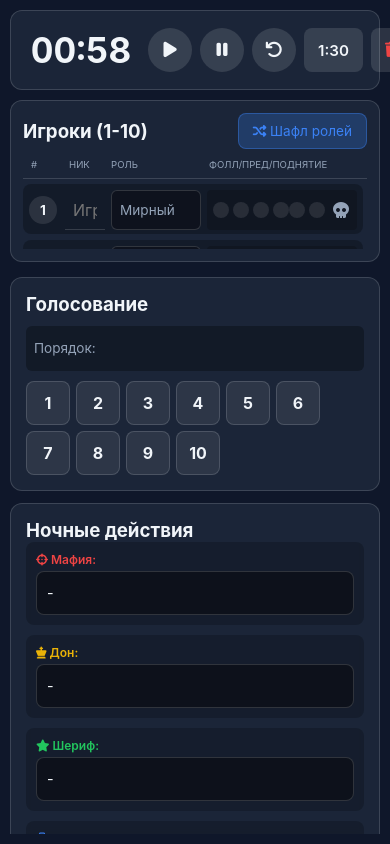
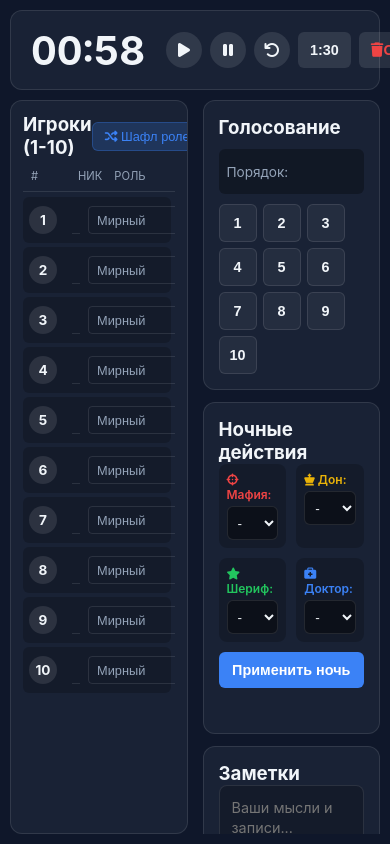
Before and after one commit to b9t9kkv95g-cell/mafia-panel, a plain HTML site: page index.html in a window 390 px wide. Both pictures are taken after a click on the button 170 px from the left and 50 px from the top of the page. Drawn offline with Linux system fonts and the light colour scheme.

Commit message:
Add files via upload

```diff
--- a/app.js
+++ b/app.js
@@ -11,7 +11,6 @@
 }
 
 let soundPlayed = false;
-let audioContext = null;
 
 // --- PLAYERS LOGIC ---
 const ROLES = [
@@ -242,7 +241,7 @@
     }
 };
 
-// --- TIMER LOGIC (ОПТИМИЗИРОВАНО ДЛЯ iOS) ---
+// --- TIMER LOGIC ---
 let timerInterval;
 let seconds = 60;
 let isRunning = false;
@@ -253,50 +252,16 @@
     const pauseBtn = document.getElementById('btn-pause');
     const resetBtn = document.getElementById('btn-reset');
     const set130Btn = document.getElementById('btn-set130');
-    const timerBeep = document.getElementById('timer-beep');
+    const timerBeep = document.getElementById('timer-beep'); // Получаем аудио элемент
 
-    // Инициализация AudioContext для iOS
-    function initAudioContext() {
-        if (!audioContext && (window.AudioContext || window.webkitAudioContext)) {
-            try {
-                audioContext = new (window.AudioContext || window.webkitAudioContext)();
-                console.log("AudioContext создан");
-            } catch (e) {
-                console.log("Ошибка создания AudioContext:", e);
+    // Отладочная информация
+    console.log("Аудио элемент найден:", timerBeep);
+    console.log("Аудио готовность:", timerBeep?.readyState);
+
+    // Предзагружаем звук для улучшения отзывчивости
+    if (timerBeep) {
+        timerBeep.load(); // Принудительная загрузка
     }
-        }
-    }
-
-    // Активация аудио для iOS (требуется user gesture)
-    function activateAudioForIOS() {
-        // Активируем AudioContext
-        initAudioContext();
-
-        // Пробуем активировать аудио элемент
-        if (timerBeep) {
-            timerBeep.volume = 0.001;
-            timerBeep.play().then(() => {
-                timerBeep.pause();
-                timerBeep.currentTime = 0;
-                timerBeep.volume = 1;
-            }).catch(e => {
-                console.log("iOS audio activation failed:", e);
-            });
-        }
-
-        // Активируем AudioContext если он в suspended состоянии
-        if (audioContext && audioContext.state === 'suspended') {
-            audioContext.resume().then(() => {
-                console.log("AudioContext активирован");
-            });
-        }
-    }
-
-    // Активируем аудио при первом касании
-    document.addEventListener('touchstart', activateAudioForIOS, { once: true });
-
-    // Активируем при клике на старт
-    startBtn.addEventListener('click', activateAudioForIOS);
 
     function updateDisplay() {
         const mins = Math.floor(seconds / 60);
@@ -306,48 +271,65 @@
         if (seconds <= 10 && seconds > 0) {
             display.classList.add('danger');
 
+            // Воспроизводим звук, когда осталось 10 секунд и звук ещё не играл
             if (!soundPlayed && isRunning) {
                 playBeepSound();
-                soundPlayed = true;
+                soundPlayed = true; // Устанавливаем флаг, что звук сыгран
             }
         } else {
             display.classList.remove('danger');
         }
 
+        // Сбрасываем флаг звука, когда таймер заканчивается или сбрасывается
         if (seconds === 0) {
             soundPlayed = false;
-            // Вибро при завершении таймера
-            if (navigator.vibrate) {
-                navigator.vibrate([200, 100, 200, 100, 200]);
-            }
         }
     }
 
     function playBeepSound() {
-        // Пробуем использовать аудио элемент
         if (timerBeep) {
-            timerBeep.currentTime = 0;
-            const playPromise = timerBeep.play();
+            timerBeep.currentTime = 0; // Перематываем в начало
 
-            if (playPromise !== undefined) {
-                playPromise.catch(e => {
-                    console.log("Audio element failed, using Web Audio");
-                    playWebAudioBeep();
+            // Пытаемся воспроизвести внешний звук
+            timerBeep.play().catch(e => {
+                console.log("Не удалось воспроизвести внешний звук, пробуем встроенный:", e);
+
+                // Пробуем использовать встроенный звук через Web Audio API
+                try {
+                    // Создаём простой звуковой сигнал
+                    const audioContext = new (window.AudioContext || window.webkitAudioContext)();
+                    const oscillator = audioContext.createOscillator();
+                    const gainNode = audioContext.createGain();
+
+                    oscillator.connect(gainNode);
+                    gainNode.connect(audioContext.destination);
+
+                    oscillator.frequency.value = 800; // Частота
+                    oscillator.type = 'sine'; // Тип волны
+
+                    gainNode.gain.setValueAtTime(0.3, audioContext.currentTime);
+                    gainNode.gain.exponentialRampToValueAtTime(0.01, audioContext.currentTime + 0.5);
+
+                    oscillator.start(audioContext.currentTime);
+                    oscillator.stop(audioContext.currentTime + 0.5);
+
+                    console.log("Воспроизведён встроенный звук");
+                } catch (innerError) {
+                    console.log("Не удалось воспроизвести звук вообще:", innerError);
+
+                    // Показываем визуальное предупреждение
+                    display.style.animation = "pulse 0.5s infinite";
+                    setTimeout(() => {
+                        display.style.animation = "";
+                    }, 5000);
+                }
             });
-            }
         } else {
-            playWebAudioBeep();
-        }
-    }
+            console.log("Аудио-элемент не найден");
 
-    function playWebAudioBeep() {
+            // Пробуем встроенный звук как запасной вариант
             try {
-            initAudioContext();
-            if (!audioContext || audioContext.state === 'suspended') {
-                if (audioContext) audioContext.resume();
-                return;
-            }
-
+                const audioContext = new (window.AudioContext || window.webkitAudioContext)();
                 const oscillator = audioContext.createOscillator();
                 const gainNode = audioContext.createGain();
 
@@ -357,20 +339,21 @@
                 oscillator.frequency.value = 800;
                 oscillator.type = 'sine';
 
-            gainNode.gain.setValueAtTime(0.1, audioContext.currentTime);
-            gainNode.gain.exponentialRampToValueAtTime(0.001, audioContext.currentTime + 0.3);
+                gainNode.gain.setValueAtTime(0.3, audioContext.currentTime);
+                gainNode.gain.exponentialRampToValueAtTime(0.01, audioContext.currentTime + 0.5);
 
                 oscillator.start(audioContext.currentTime);
-            oscillator.stop(audioContext.currentTime + 0.3);
+                oscillator.stop(audioContext.currentTime + 0.5);
             } catch (e) {
-            console.log("Web Audio also failed:", e);
+                console.log("Не удалось создать звук:", e);
+            }
         }
     }
 
     startBtn.onclick = () => {
         if (!isRunning && seconds > 0) {
             isRunning = true;
-            soundPlayed = false;
+            soundPlayed = false; // Сбрасываем флаг при старте
             timerInterval = setInterval(() => {
                 if (seconds > 0) {
                     seconds--;
@@ -394,7 +377,7 @@
         isRunning = false;
         clearInterval(timerInterval);
         seconds = 60;
-        soundPlayed = false;
+        soundPlayed = false; // Сбрасываем флаг при сбросе
         updateDisplay();
     };
 
@@ -402,7 +385,7 @@
         isRunning = false;
         clearInterval(timerInterval);
         seconds = 90;
-        soundPlayed = false;
+        soundPlayed = false; // Сбрасываем флаг при установке нового времени
         updateDisplay();
     };
 
@@ -442,22 +425,3 @@
         setTimeout(() => alert(`💀 ПОБЕДА МАФИИ! (Мафия: ${mafiaCount} / Мирные: ${civCount})`), 100);
     }
 }
-
-// iOS специфичные функции
-window.addEventListener('resize', () => {
-    // Фикс для пересчета высоты при повороте iOS
-    const vh = window.innerHeight * 0.01;
-    document.documentElement.style.setProperty('--vh', `${vh}px`);
-});
-
-// Предотвращаем контекстное меню на iOS
-document.addEventListener('contextmenu', function(e) {
-    e.preventDefault();
-});
-
-// Предотвращаем выделение текста при долгом нажатии на iOS
-document.addEventListener('selectstart', function(e) {
-    if (e.target.tagName !== 'INPUT' && e.target.tagName !== 'TEXTAREA') {
-        e.preventDefault();
-    }
-});
--- a/style.css
+++ b/style.css
@@ -1,7 +1,7 @@
 :root {
     --bg-color: #0f172a;
-    --panel-bg: rgba(30, 41, 59, 0.85);
-    --border-color: rgba(255, 255, 255, 0.15);
+    --panel-bg: rgba(30, 41, 59, 0.7);
+    --border-color: rgba(255, 255, 255, 0.1);
     --text-primary: #f1f5f9;
     --text-secondary: #94a3b8;
     --accent-red: #ef4444;
@@ -10,27 +10,17 @@
     --accent-gold: #eab308;
     --glass-shadow: 0 4px 30px rgba(0, 0, 0, 0.5);
     --font-main: -apple-system, BlinkMacSystemFont, 'Segoe UI', Roboto, Oxygen, Ubuntu, sans-serif;
-    --vh: 1vh;
 }
 
 * {
     box-sizing: border-box;
     margin: 0;
     padding: 0;
-    -webkit-tap-highlight-color: transparent;
-    -webkit-touch-callout: none;
-}
-
-input, textarea, select {
-    -webkit-user-select: text;
-    user-select: text;
 }
 
 html, body {
     height: 100%;
     overflow: hidden;
-    -webkit-text-size-adjust: 100%;
-    touch-action: manipulation;
 }
 
 body {
@@ -42,7 +32,6 @@
     padding: 10px;
     gap: 10px;
     height: 100vh;
-    height: calc(var(--vh, 1vh) * 100);
 }
 
 .app-container {
@@ -50,7 +39,6 @@
     flex-direction: column;
     height: 100%;
     gap: 10px;
-    -webkit-overflow-scrolling: touch;
 }
 
 /* HEADER */
@@ -58,28 +46,25 @@
     display: flex;
     justify-content: space-between;
     align-items: center;
-    padding: 10px 15px;
+    padding: 10px 20px;
     background: var(--panel-bg);
     border-radius: 12px;
     border: 1px solid var(--border-color);
-    min-height: 70px;
+    min-height: 80px;
     flex-shrink: 0;
-    backdrop-filter: blur(10px);
-    -webkit-backdrop-filter: blur(10px);
 }
 
 .timer-section {
     display: flex;
     align-items: center;
-    gap: 12px;
+    gap: 15px;
 }
 
 .timer-display {
-    font-size: 2.2rem;
+    font-size: 2.5rem;
     font-weight: 700;
     font-variant-numeric: tabular-nums;
-    min-width: 110px;
-    text-align: center;
+    min-width: 120px;
 }
 
 .timer-display.danger {
@@ -105,45 +90,40 @@
     outline: none;
     transition: all 0.2s;
     user-select: none;
-    -webkit-appearance: none;
-    appearance: none;
-    font-family: inherit;
 }
 
 .btn-icon {
-    width: 44px;
-    height: 44px;
+    width: 36px;
+    height: 36px;
     border-radius: 50%;
-    background: rgba(255, 255, 255, 0.12);
+    background: rgba(255, 255, 255, 0.1);
     color: var(--text-primary);
     display: flex;
     justify-content: center;
     align-items: center;
-    font-size: 1.1rem;
+    font-size: 1rem;
 }
 
 .btn-text {
-    padding: 0 14px;
-    height: 44px;
+    padding: 0 12px;
+    height: 36px;
     display: flex;
     align-items: center;
-    border-radius: 8px;
-    background: rgba(255, 255, 255, 0.12);
+    border-radius: 6px;
+    background: rgba(255, 255, 255, 0.1);
     color: var(--text-primary);
     font-weight: 600;
-    font-size: 0.95rem;
-    white-space: nowrap;
+    font-size: 0.9rem;
 }
 
 .btn-small {
-    padding: 8px 14px;
-    font-size: 0.85rem;
-    border-radius: 8px;
-    background: rgba(59, 130, 246, 0.25);
+    padding: 6px 12px;
+    font-size: 0.8rem;
+    border-radius: 6px;
+    background: rgba(59, 130, 246, 0.2);
     color: var(--accent-blue);
-    border: 1px solid rgba(59, 130, 246, 0.4);
+    border: 1px solid rgba(59, 130, 246, 0.3);
     white-space: nowrap;
-    min-height: 36px;
 }
 
 /* MAIN GRID */
@@ -153,14 +133,7 @@
     gap: 15px;
     flex: 1;
     min-height: 0;
-    height: calc(calc(var(--vh, 1vh) * 100) - 100px);
-}
-
-@media (max-width: 1024px) {
-    .main-grid {
-        grid-template-columns: 1fr;
-        height: auto;
-    }
+    height: calc(100vh - 120px);
 }
 
 /* LEFT PANEL - ИГРОКИ */
@@ -173,8 +146,6 @@
     flex-direction: column;
     overflow: hidden;
     height: 100%;
-    backdrop-filter: blur(10px);
-    -webkit-backdrop-filter: blur(10px);
 }
 
 .panel-header {
@@ -198,23 +169,14 @@
     flex-shrink: 0;
 }
 
-@media (max-width: 768px) {
-    .players-header-row {
-        grid-template-columns: 30px 1fr 90px 150px;
-        font-size: 0.6rem;
-        gap: 8px;
-    }
-}
-
 .players-list {
     display: flex;
     flex-direction: column;
-    gap: 6px;
+    gap: 4px;
     overflow-y: auto;
     flex: 1;
     min-height: 0;
     padding-right: 4px;
-    -webkit-overflow-scrolling: touch;
 }
 
 .player-row {
@@ -222,20 +184,11 @@
     grid-template-columns: 35px 1fr 110px 220px;
     align-items: center;
     gap: 8px;
-    padding: 8px;
-    background: rgba(0, 0, 0, 0.25);
-    border-radius: 8px;
-    min-height: 50px;
-    font-size: 0.95rem;
-}
-
-@media (max-width: 768px) {
-    .player-row {
-        grid-template-columns: 30px 1fr 90px 150px;
-        gap: 6px;
-        padding: 6px;
-        font-size: 0.85rem;
-    }
+    padding: 6px;
+    background: rgba(0, 0, 0, 0.2);
+    border-radius: 6px;
+    min-height: 46px;
+    font-size: 0.9rem;
 }
 
 .player-row.dead {
@@ -260,40 +213,27 @@
     background: transparent;
     border: none;
     color: var(--text-primary);
-    padding: 8px;
-    border-bottom: 1px solid rgba(255, 255, 255, 0.15);
-    font-size: 16px;
-    height: 40px;
-    font-family: inherit;
+    padding: 4px;
+    border-bottom: 1px solid rgba(255, 255, 255, 0.1);
+    font-size: 0.9rem;
+    height: 28px;
 }
 
 .role-select {
     width: 100%;
-    background: rgba(0, 0, 0, 0.3);
-    border: 1px solid rgba(255, 255, 255, 0.15);
+    background: transparent;
+    border: 1px solid rgba(255, 255, 255, 0.1);
     color: var(--text-secondary);
-    border-radius: 6px;
-    padding: 8px;
+    border-radius: 4px;
+    padding: 4px;
     cursor: pointer;
-    font-size: 0.85rem;
-    height: 40px;
-    font-family: inherit;
-    -webkit-appearance: none;
-    appearance: none;
+    font-size: 0.8rem;
+    height: 28px;
 }
 
-.role-select.mafia {
-    color: var(--accent-red);
-    border-color: var(--accent-red);
-}
-.role-select.sheriff {
-    color: var(--accent-green);
-    border-color: var(--accent-green);
-}
-.role-select.don {
-    color: var(--accent-gold);
-    border-color: var(--accent-gold);
-}
+.role-select.mafia { color: var(--accent-red); border-color: var(--accent-red); }
+.role-select.sheriff { color: var(--accent-green); border-color: var(--accent-green); }
+.role-select.don { color: var(--accent-gold); border-color: var(--accent-gold); }
 
 .player-controls-group {
     display: flex;
@@ -311,12 +251,10 @@
 }
 
 .foul-dot, .pred-dot {
-    width: 16px;
-    height: 16px;
-    min-width: 16px;
-    min-height: 16px;
+    width: 12px;
+    height: 12px;
     border-radius: 50%;
-    background: rgba(255, 255, 255, 0.1);
+    background: rgba(255, 255, 255, 0.08);
     cursor: pointer;
     border: 1px solid transparent;
 }
@@ -331,8 +269,7 @@
     cursor: pointer;
     font-size: 1rem;
     padding: 0 4px;
-    width: 32px;
-    height: 32px;
+    width: 26px;
     display: flex;
     align-items: center;
     justify-content: center;
@@ -349,21 +286,12 @@
     height: 100%;
 }
 
-@media (max-width: 1024px) {
-    .control-panel {
-        height: auto;
-        min-height: 50vh;
-    }
-}
-
 .glass-panel {
     background: var(--panel-bg);
     border: 1px solid var(--border-color);
     border-radius: 12px;
     padding: 15px;
     flex-shrink: 0;
-    backdrop-filter: blur(10px);
-    -webkit-backdrop-filter: blur(10px);
 }
 
 /* ГОЛОСОВАНИЕ */
@@ -392,14 +320,13 @@
 .candidate-chip {
     background: var(--accent-blue);
     color: white;
-    padding: 6px 12px;
+    padding: 4px 10px;
     border-radius: 16px;
     font-weight: 600;
     display: flex;
     align-items: center;
     gap: 4px;
     font-size: 0.85rem;
-    min-height: 32px;
 }
 
 .voting-buttons {
@@ -409,16 +336,14 @@
 }
 
 .vote-btn {
-    width: 44px;
-    height: 44px;
-    min-width: 44px;
-    min-height: 44px;
-    border-radius: 8px;
-    background: rgba(255, 255, 255, 0.08);
+    width: 38px;
+    height: 38px;
+    border-radius: 6px;
+    background: rgba(255, 255, 255, 0.05);
     color: var(--text-primary);
     font-weight: 700;
-    border: 1px solid rgba(255, 255, 255, 0.15);
-    font-size: 1rem;
+    border: 1px solid rgba(255, 255, 255, 0.1);
+    font-size: 0.9rem;
 }
 
 .vote-btn.selected {
@@ -438,18 +363,12 @@
     margin-bottom: 10px;
 }
 
-@media (max-width: 768px) {
-    .night-grid {
-        grid-template-columns: 1fr;
-    }
-}
-
 .night-action {
     display: flex;
     flex-direction: column;
     gap: 4px;
     background: rgba(0, 0, 0, 0.2);
-    padding: 10px;
+    padding: 8px;
     border-radius: 8px;
 }
 
@@ -467,26 +386,21 @@
     background: rgba(0, 0, 0, 0.4);
     border: 1px solid var(--border-color);
     color: var(--text-primary);
-    padding: 10px;
-    border-radius: 8px;
+    padding: 6px;
+    border-radius: 6px;
     width: 100%;
-    font-size: 0.9rem;
-    height: 44px;
-    font-family: inherit;
-    -webkit-appearance: none;
-    appearance: none;
+    font-size: 0.85rem;
+    height: 34px;
 }
 
 .btn-full-width {
     width: 100%;
-    padding: 14px;
+    padding: 10px;
     background: var(--accent-blue);
     color: white;
-    border-radius: 8px;
+    border-radius: 6px;
     font-weight: 600;
-    font-size: 1rem;
-    min-height: 50px;
-    margin-top: 10px;
+    font-size: 0.9rem;
 }
 
 /* ЗАМЕТКИ */
@@ -514,26 +428,10 @@
 
 /* SCROLLBAR */
 ::-webkit-scrollbar {
-    width: 6px;
+    width: 4px;
 }
 
 ::-webkit-scrollbar-thumb {
-    background: rgba(255, 255, 255, 0.2);
-    border-radius: 3px;
+    background: rgba(255, 255, 255, 0.1);
+    border-radius: 2px;
 }
-
-/* iOS специфичные стили */
-@supports (-webkit-touch-callout: none) {
-    body {
-        padding: 8px;
-        gap: 8px;
-    }
-
-    .btn-icon, .vote-btn {
-        cursor: default;
-    }
-
-    select {
-        cursor: pointer;
-    }
-}
```
Also changed, not shown: index.html (+3 -27 lines). Lines whose indentation alone changed are shown as unchanged.
